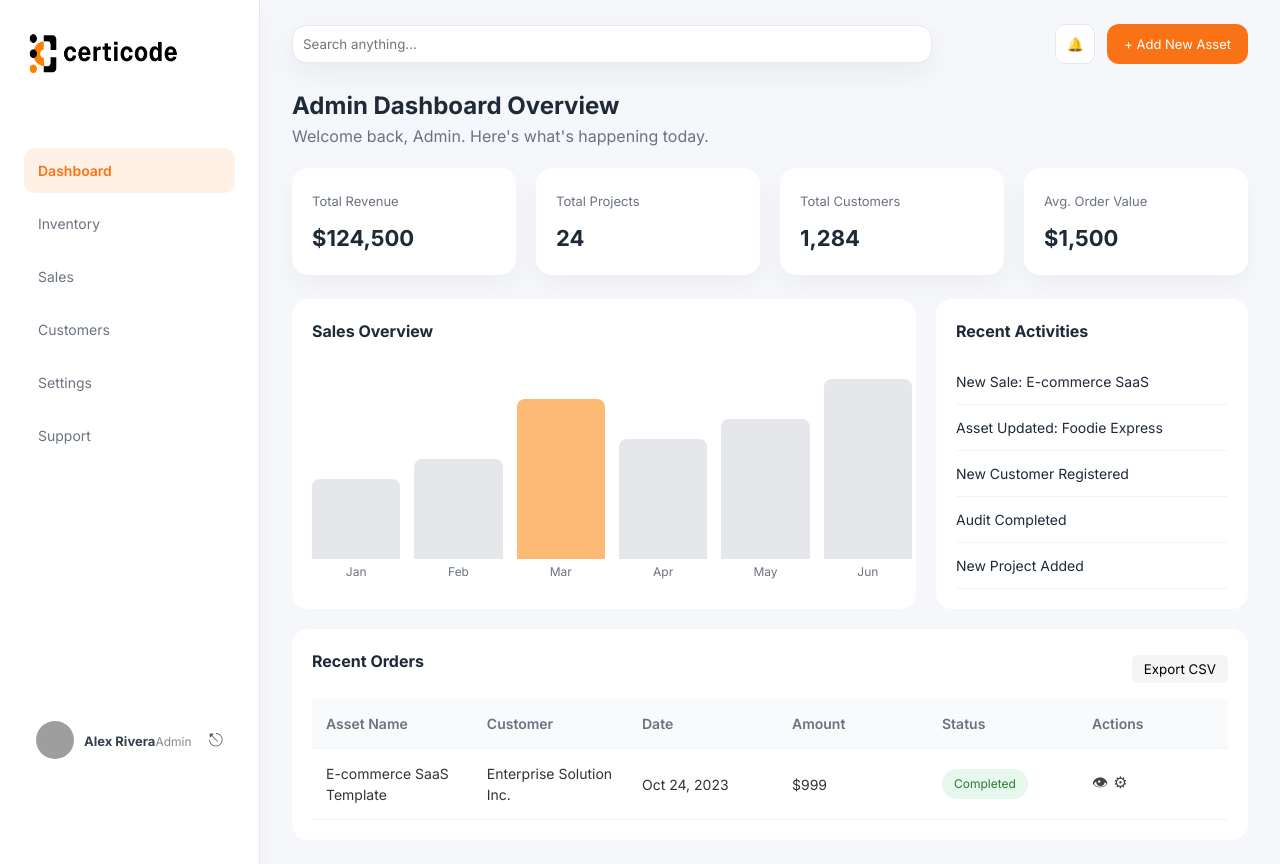
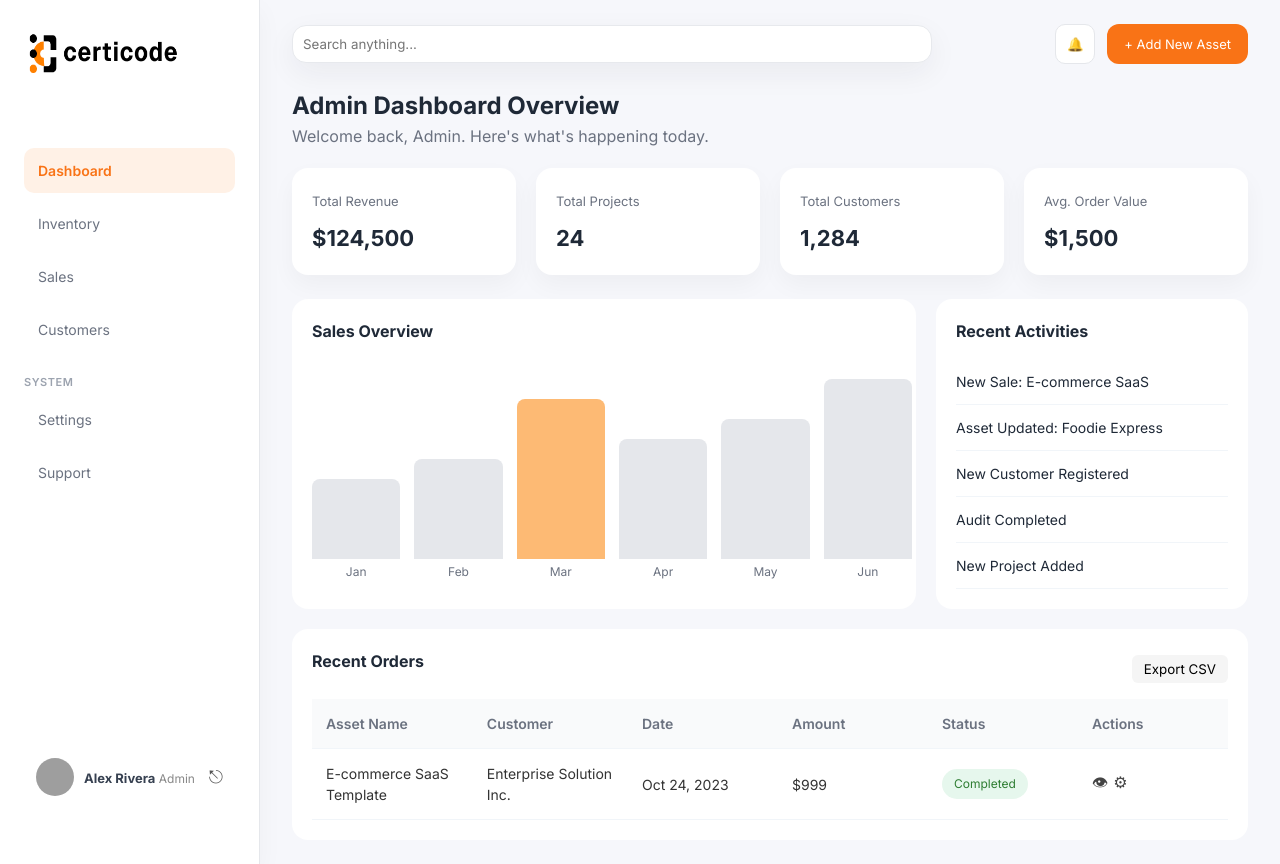
Before and after one commit to Syddevv/Certicode, a React (Vite) app: page /admin-dashboard in a window 1280 px wide. Built offline with nearby package versions, Linux system fonts and the light colour scheme; grey boxes are pictures that could not be loaded.

Commit message:
Update Sidebar.jsx

```diff
--- a/src/components/Sidebar.jsx
+++ b/src/components/Sidebar.jsx
@@ -13,6 +13,7 @@ const Sidebar = () => {
       </label>
 
       <div className="menu">
+        {/* MAIN MENU */}
         <ul className="menu-top">
           <li className="active">
             <a href="#">Dashboard</a>
@@ -26,6 +27,13 @@ const Sidebar = () => {
           <li>
             <a href="#">Customers</a>
           </li>
+        </ul>
+
+        {/* SYSTEM LABEL */}
+        <div className="menu-section-label">SYSTEM</div>
+
+        {/* SYSTEM MENU */}
+        <ul className="menu-bottom">
           <li>
             <a href="#">Settings</a>
           </li>
@@ -34,6 +42,7 @@ const Sidebar = () => {
           </li>
         </ul>
 
+        {/* PROFILE */}
         <div className="profile-item">
           <div className="profile">
             <img
@@ -42,7 +51,7 @@ const Sidebar = () => {
             />
             <div>
               <strong>Alex Rivera</strong>
-              <small>Admin</small>
+              <small> Admin</small>
             </div>
           </div>
           <button className="logout">⎋</button>
```
